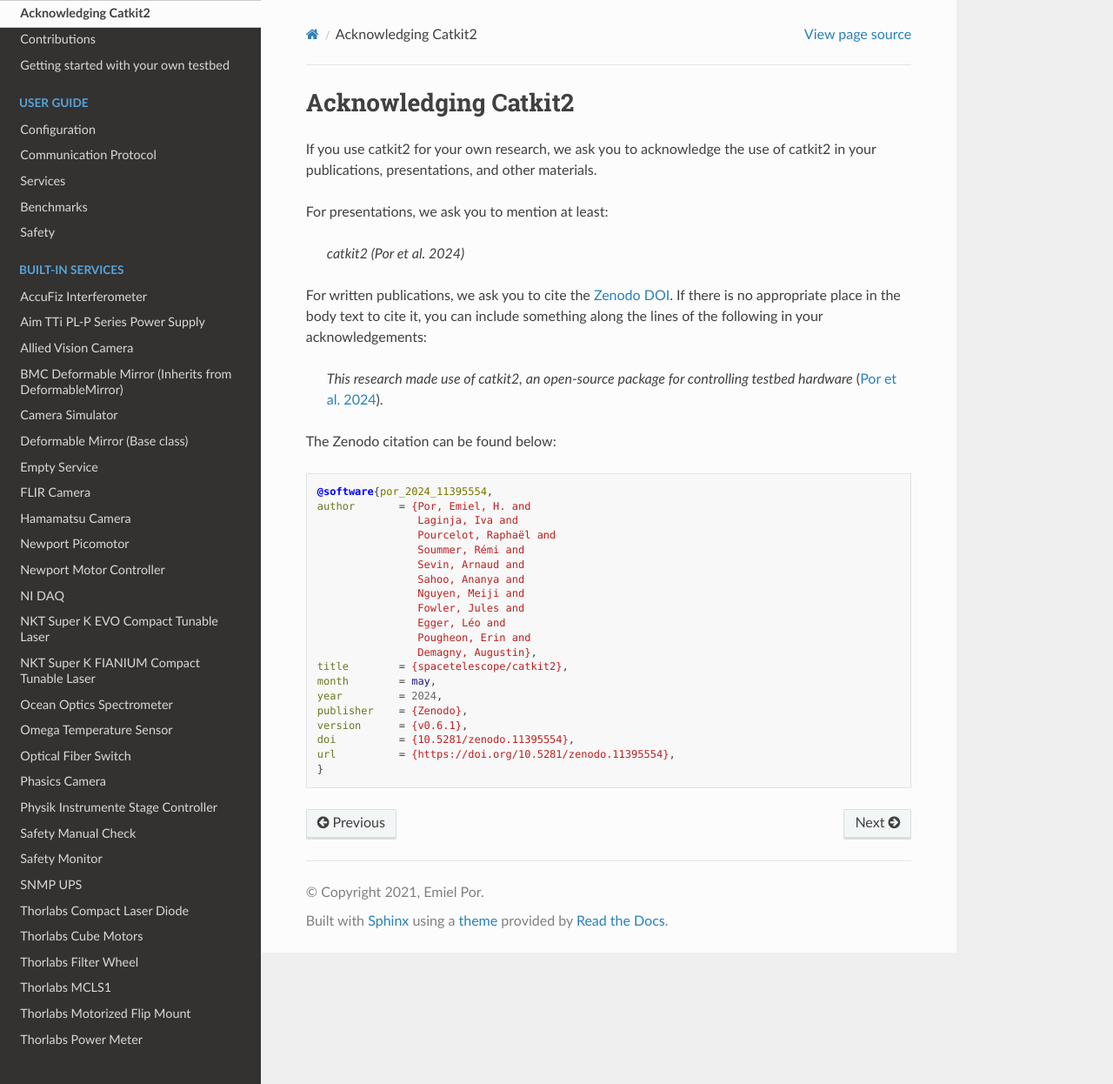
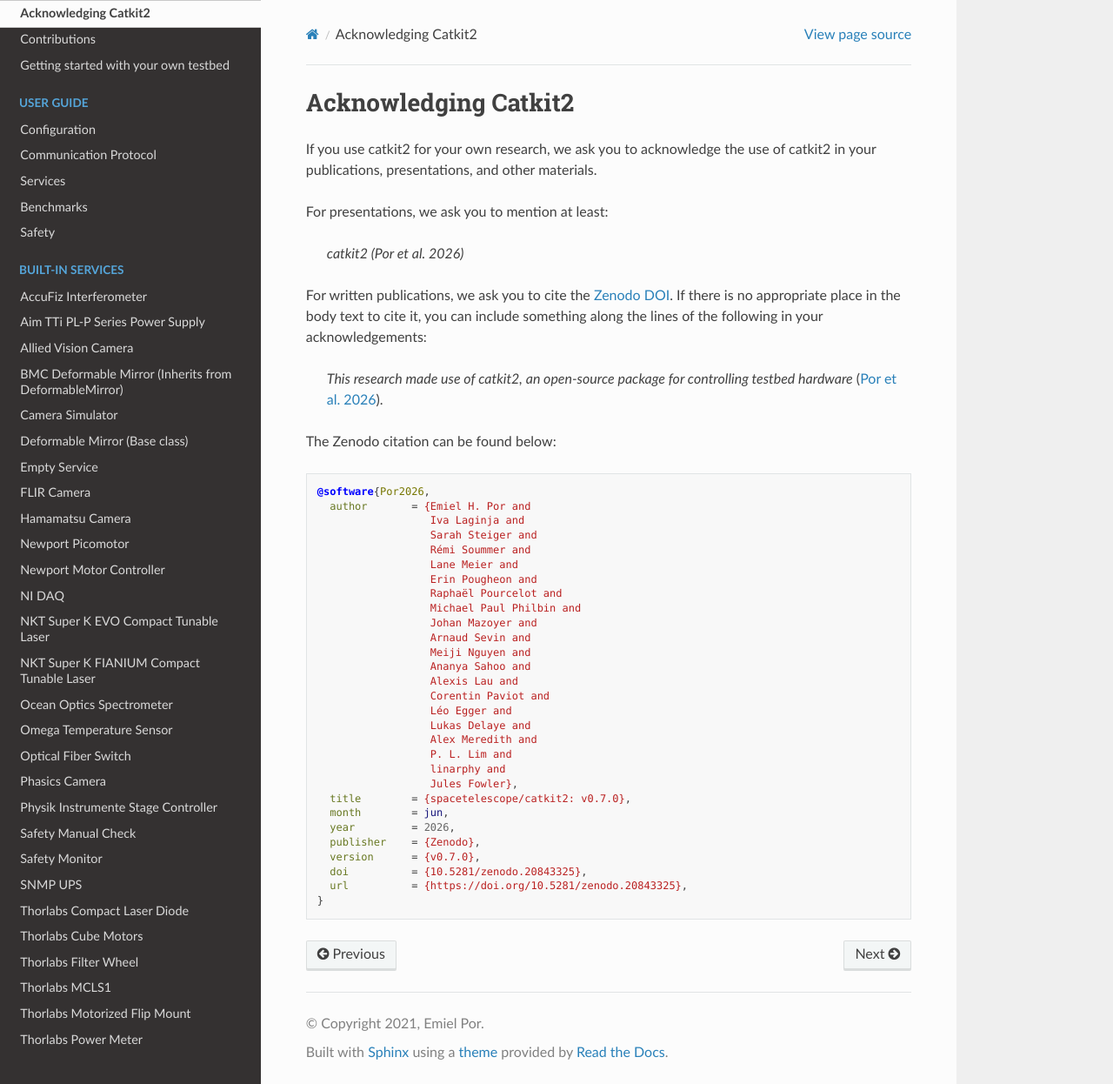
Before and after one commit to spacetelescope/catkit2, a Sphinx documentation site: the page built from docs/acknowledging_catkit2.rst, in a window 1280 px wide and 1246 px high. Shown: the whole window at 87% size. Built offline with Sphinx 7.4.7 and the Read the Docs theme 3.1.0, drawn with Linux system fonts in a browser that asks for light colours.

Commit message:
Update Zenodo publication reference

```diff
--- a/docs/acknowledging_catkit2.rst
+++ b/docs/acknowledging_catkit2.rst
@@ -6,34 +6,43 @@
 
 For presentations, we ask you to mention at least:
 
-    *catkit2 (Por et al. 2024)*
+    *catkit2 (Por et al. 2026)*
 
-For written publications, we ask you to cite the `Zenodo DOI <https://zenodo.org/records/11395554>`__. If there is no appropriate place in the
+For written publications, we ask you to cite the `Zenodo DOI <https://zenodo.org/records/20843325>`__. If there is no appropriate place in the
 body text to cite it, you can include something along the lines of the following in your acknowledgements:
 
-    *This research made use of catkit2, an open-source package for controlling testbed hardware* (`Por et al. 2024 <https://zenodo.org/records/11395554>`__).
+    *This research made use of catkit2, an open-source package for controlling testbed hardware* (`Por et al. 2026 <https://zenodo.org/records/20843325>`__).
 
 The Zenodo citation can be found below:
 
 .. code-block:: bib
 
-    @software{por_2024_11395554,
-    author       = {Por, Emiel, H. and
-                    Laginja, Iva and
-                    Pourcelot, Raphaël and
-                    Soummer, Rémi and
-                    Sevin, Arnaud and
-                    Sahoo, Ananya and
-                    Nguyen, Meiji and
-                    Fowler, Jules and
-                    Egger, Léo and
-                    Pougheon, Erin and
-                    Demagny, Augustin},
-    title        = {spacetelescope/catkit2},
-    month        = may,
-    year         = 2024,
-    publisher    = {Zenodo},
-    version      = {v0.6.1},
-    doi          = {10.5281/zenodo.11395554},
-    url          = {https://doi.org/10.5281/zenodo.11395554},
+    @software{Por2026,
+      author       = {Emiel H. Por and
+                      Iva Laginja and
+                      Sarah Steiger and
+                      Rémi Soummer and
+                      Lane Meier and
+                      Erin Pougheon and
+                      Raphaël Pourcelot and
+                      Michael Paul Philbin and
+                      Johan Mazoyer and
+                      Arnaud Sevin and
+                      Meiji Nguyen and
+                      Ananya Sahoo and
+                      Alexis Lau and
+                      Corentin Paviot and
+                      Léo Egger and
+                      Lukas Delaye and
+                      Alex Meredith and
+                      P. L. Lim and
+                      linarphy and
+                      Jules Fowler},
+      title        = {spacetelescope/catkit2: v0.7.0},
+      month        = jun,
+      year         = 2026,
+      publisher    = {Zenodo},
+      version      = {v0.7.0},
+      doi          = {10.5281/zenodo.20843325},
+      url          = {https://doi.org/10.5281/zenodo.20843325},
     }
```
